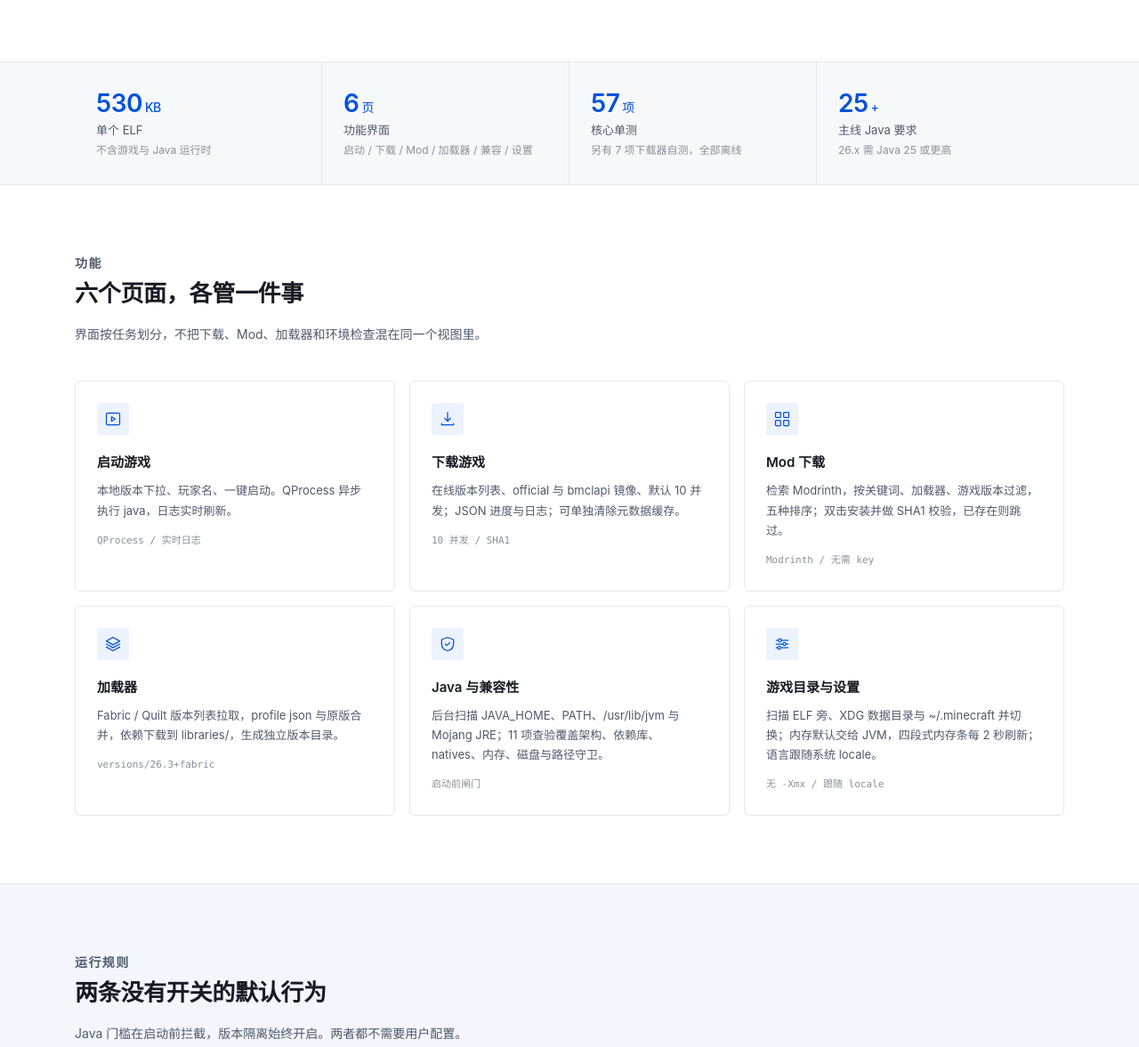
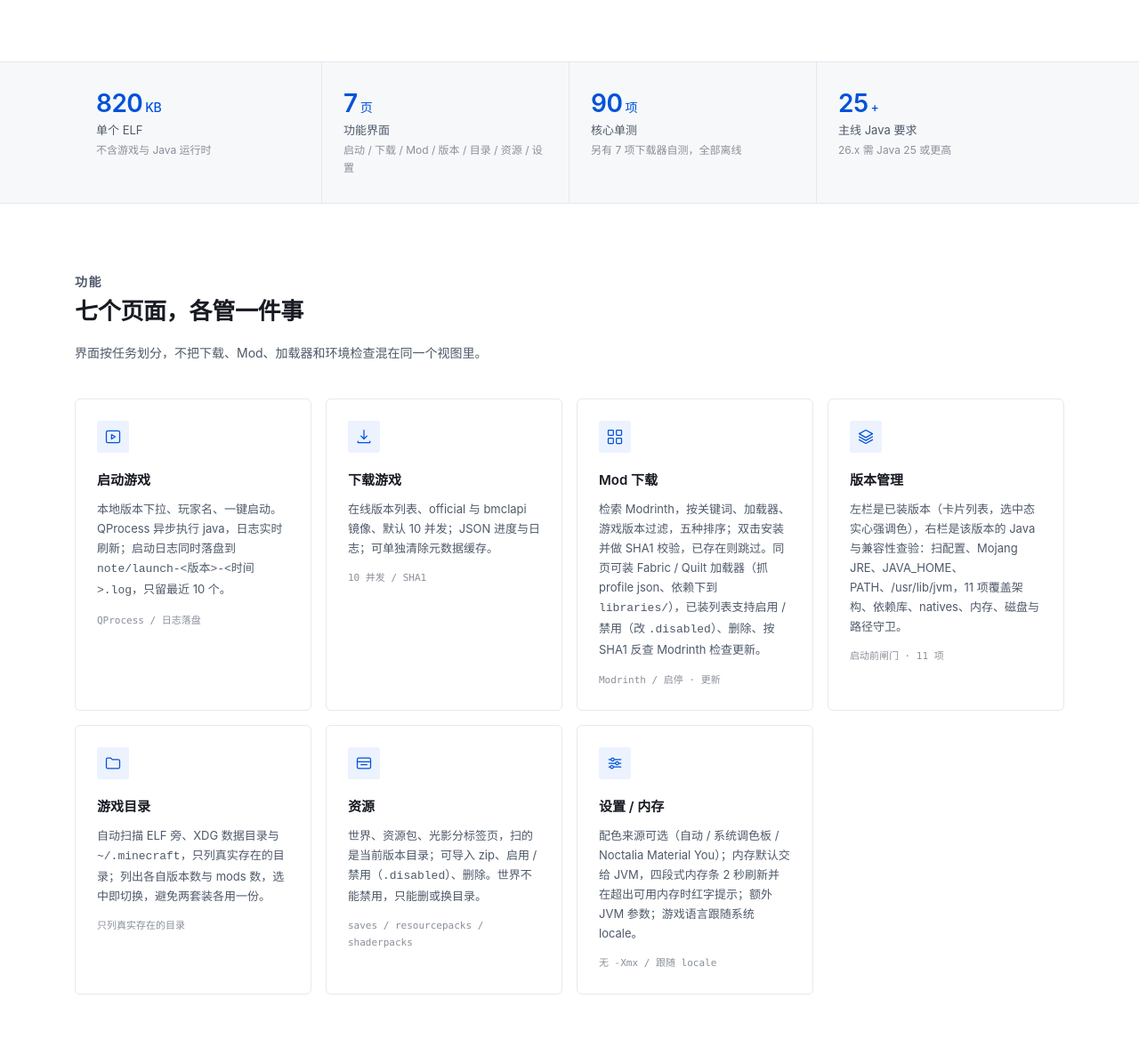
Before and after one commit to zzxwithbus19/one-263-linux, a plain HTML site: page index.html in a window 1280 px wide. Shown: the part 513-1690 px from the top of the page at 89% size. Drawn offline with Linux system fonts and the light colour scheme.

Commit message:
feat(web): 页面按 26.3-4 的功能补齐
数字全部过期：530 KB → 820 KB、6 页 → 7 页、57 项 → 90 项。
功能补三处：Mod 页的加载器安装与已装 Mod 启停/删除/检查更新、新增资源页
（世界/资源包/光影）、启动日志落盘。
另外：make 目标补 deb 与 compile-db；页脚和构建区指向 docs/arch-handoff.md
的死链换成 Issues 与 tools/gen_compile_db.py；下载卡片不再写死版本号，
统一指向 Releases。

```diff
--- a/index.html
+++ b/index.html
@@ -110,7 +110,7 @@ a:hover{color:var(--brand-hover)}
 .section-head h2{font-size:26px;font-weight:600;margin:0 0 12px;letter-spacing:-.3px}
 .section-head p{color:var(--text-2);margin:0;font-size:14px}
 
-.grid-3{display:grid;grid-template-columns:repeat(3,1fr);gap:16px}
+.grid-3{display:grid;grid-template-columns:repeat(auto-fit,minmax(238px,1fr));gap:16px}
 .card{
   border:1px solid var(--line);border-radius:var(--radius);background:var(--bg);
   padding:24px;transition:border-color .18s,transform .18s;
@@ -283,7 +283,7 @@ footer{padding:36px 0;background:var(--bg);font-size:12px;color:var(--text-3)}
       </div>
       <div class="panel">
         <div class="panel-head"><span>运行时布局</span><code>~/.local/share/mc263/</code></div>
-        <pre><b>mc263-qt</b>                  <i>唯一可执行文件 · 约 530 KB</i>
+        <pre><b>mc263-qt</b>                  <i>唯一可执行文件 · 约 820 KB</i>
 <b>minecraft/</b>               <i>游戏目录，首次运行自动建</i>
 └── versions/
     ├── <b>26.3/</b>              <i>mods  saves  logs ...</i>
@@ -298,9 +298,9 @@ footer{padding:36px 0;background:var(--bg);font-size:12px;color:var(--text-3)}
 
   <section class="facts">
     <div class="container facts-grid">
-      <div class="fact"><div class="fact-num">530<small>KB</small></div><div class="fact-label">单个 ELF</div><div class="fact-note">不含游戏与 Java 运行时</div></div>
-      <div class="fact"><div class="fact-num">6<small>页</small></div><div class="fact-label">功能界面</div><div class="fact-note">启动 / 下载 / Mod / 加载器 / 兼容 / 设置</div></div>
-      <div class="fact"><div class="fact-num">57<small>项</small></div><div class="fact-label">核心单测</div><div class="fact-note">另有 7 项下载器自测，全部离线</div></div>
+      <div class="fact"><div class="fact-num">820<small>KB</small></div><div class="fact-label">单个 ELF</div><div class="fact-note">不含游戏与 Java 运行时</div></div>
+      <div class="fact"><div class="fact-num">7<small>页</small></div><div class="fact-label">功能界面</div><div class="fact-note">启动 / 下载 / Mod / 版本 / 目录 / 资源 / 设置</div></div>
+      <div class="fact"><div class="fact-num">90<small>项</small></div><div class="fact-label">核心单测</div><div class="fact-note">另有 7 项下载器自测，全部离线</div></div>
       <div class="fact"><div class="fact-num">25<small>+</small></div><div class="fact-label">主线 Java 要求</div><div class="fact-note">26.x 需 Java 25 或更高</div></div>
     </div>
   </section>
@@ -309,15 +309,15 @@ footer{padding:36px 0;background:var(--bg);font-size:12px;color:var(--text-3)}
     <div class="container">
       <div class="section-head">
         <p class="eyebrow">功能</p>
-        <h2>六个页面，各管一件事</h2>
+        <h2>七个页面，各管一件事</h2>
         <p>界面按任务划分，不把下载、Mod、加载器和环境检查混在同一个视图里。</p>
       </div>
       <div class="grid-3">
         <article class="card">
           <div class="card-icon"><svg viewBox="0 0 24 24"><rect x="3" y="4" width="18" height="16" rx="2"/><path d="M10 9l5 3-5 3z"/></svg></div>
           <h3>启动游戏</h3>
-          <p>本地版本下拉、玩家名、一键启动。QProcess 异步执行 java，日志实时刷新。</p>
-          <span class="tagline">QProcess / 实时日志</span>
+          <p>本地版本下拉、玩家名、一键启动。QProcess 异步执行 java，日志实时刷新；启动日志同时落盘到 <code>note/launch-&lt;版本&gt;-&lt;时间&gt;.log</code>，只留最近 10 个。</p>
+          <span class="tagline">QProcess / 日志落盘</span>
         </article>
         <article class="card">
           <div class="card-icon"><svg viewBox="0 0 24 24"><path d="M12 3v12m0 0l-4-4m4 4l4-4M4 18v2h16v-2"/></svg></div>
@@ -328,25 +328,31 @@ footer{padding:36px 0;background:var(--bg);font-size:12px;color:var(--text-3)}
         <article class="card">
           <div class="card-icon"><svg viewBox="0 0 24 24"><rect x="3" y="3" width="7" height="7" rx="1"/><rect x="14" y="3" width="7" height="7" rx="1"/><rect x="3" y="14" width="7" height="7" rx="1"/><rect x="14" y="14" width="7" height="7" rx="1"/></svg></div>
           <h3>Mod 下载</h3>
-          <p>检索 Modrinth，按关键词、加载器、游戏版本过滤，五种排序；双击安装并做 SHA1 校验，已存在则跳过。</p>
-          <span class="tagline">Modrinth / 无需 key</span>
+          <p>检索 Modrinth，按关键词、加载器、游戏版本过滤，五种排序；双击安装并做 SHA1 校验，已存在则跳过。同页可装 Fabric / Quilt 加载器（抓 profile json、依赖下到 <code>libraries/</code>），已装列表支持启用 / 禁用（改 <code>.disabled</code>）、删除、按 SHA1 反查 Modrinth 检查更新。</p>
+          <span class="tagline">Modrinth / 启停 · 更新</span>
         </article>
         <article class="card">
           <div class="card-icon"><svg viewBox="0 0 24 24"><path d="M12 3l9 5-9 5-9-5 9-5zM3 12l9 5 9-5M3 16l9 5 9-5"/></svg></div>
-          <h3>加载器</h3>
-          <p>Fabric / Quilt 版本列表拉取，profile json 与原版合并，依赖下载到 libraries/，生成独立版本目录。</p>
-          <span class="tagline">versions/26.3+fabric</span>
+          <h3>版本管理</h3>
+          <p>左栏是已装版本（卡片列表，选中态实心强调色），右栏是该版本的 Java 与兼容性查验：扫配置、Mojang JRE、JAVA_HOME、PATH、/usr/lib/jvm，11 项覆盖架构、依赖库、natives、内存、磁盘与路径守卫。</p>
+          <span class="tagline">启动前闸门 · 11 项</span>
         </article>
         <article class="card">
-          <div class="card-icon"><svg viewBox="0 0 24 24"><path d="M12 3l8 3v6c0 5-3.5 8-8 9-4.5-1-8-4-8-9V6l8-3z"/><path d="M9 12l2 2 4-4"/></svg></div>
-          <h3>Java 与兼容性</h3>
-          <p>后台扫描 JAVA_HOME、PATH、/usr/lib/jvm 与 Mojang JRE；11 项查验覆盖架构、依赖库、natives、内存、磁盘与路径守卫。</p>
-          <span class="tagline">启动前闸门</span>
+          <div class="card-icon"><svg viewBox="0 0 24 24"><path d="M3 7a2 2 0 012-2h4l2 2h8a2 2 0 012 2v8a2 2 0 01-2 2H5a2 2 0 01-2-2z"/></svg></div>
+          <h3>游戏目录</h3>
+          <p>自动扫描 ELF 旁、XDG 数据目录与 <code>~/.minecraft</code>，只列真实存在的目录；列出各自版本数与 mods 数，选中即切换，避免两套装各用一份。</p>
+          <span class="tagline">只列真实存在的目录</span>
+        </article>
+        <article class="card">
+          <div class="card-icon"><svg viewBox="0 0 24 24"><rect x="3" y="5" width="18" height="14" rx="2"/><path d="M3 10h18M8 14h8"/></svg></div>
+          <h3>资源</h3>
+          <p>世界、资源包、光影分标签页，扫的是当前版本目录；可导入 zip、启用 / 禁用（<code>.disabled</code>）、删除。世界不能禁用，只能删或换目录。</p>
+          <span class="tagline">saves / resourcepacks / shaderpacks</span>
         </article>
         <article class="card">
           <div class="card-icon"><svg viewBox="0 0 24 24"><path d="M4 7h16M4 12h16M4 17h16"/><circle cx="9" cy="7" r="2" fill="#fff"/><circle cx="15" cy="12" r="2" fill="#fff"/><circle cx="8" cy="17" r="2" fill="#fff"/></svg></div>
-          <h3>游戏目录与设置</h3>
-          <p>扫描 ELF 旁、XDG 数据目录与 ~/.minecraft 并切换；内存默认交给 JVM，四段式内存条每 2 秒刷新；语言跟随系统 locale。</p>
+          <h3>设置 / 内存</h3>
+          <p>配色来源可选（自动 / 系统调色板 / Noctalia Material You）；内存默认交给 JVM，四段式内存条 2 秒刷新并在超出可用内存时红字提示；额外 JVM 参数；游戏语言跟随系统 locale。</p>
           <span class="tagline">无 -Xmx / 跟随 locale</span>
         </article>
       </div>
@@ -411,7 +417,7 @@ footer{padding:36px 0;background:var(--bg);font-size:12px;color:var(--text-3)}
             <pre>curl -fsSL https://raw.githubusercontent.com/zzxwithbus19/one-263-linux/main/install.sh | sh -s -- --pacman
 
 <span class="c"># 指定 tag（含 pre-release）</span>
-sh install.sh --tag up3-1
+sh install.sh --tag up3-2
 
 <span class="c"># 卸载</span>
 sh install.sh --uninstall</pre>
@@ -467,10 +473,11 @@ sudo pacman -S --needed qt6-base qt6-wayland python curl</pre>
       </div>
 
       <div class="assets">
-        <a class="asset" href="https://github.com/zzxwithbus19/one-263-linux/releases/download/up3-1/mc263-26.3-1-x86_64.pkg.tar.zst"><span>Arch 包<code>mc263-26.3-1-x86_64.pkg.tar.zst</code></span><svg viewBox="0 0 24 24"><path d="M12 3v12m0 0l-4-4m4 4l4-4M4 18v2h16v-2"/></svg></a>
-        <a class="asset" href="https://github.com/zzxwithbus19/one-263-linux/releases/download/up3/mc263-26.3-1.fc45.x86_64.rpm"><span>Fedora 45 rpm<code>mc263-26.3-1.fc45.x86_64.rpm</code></span><svg viewBox="0 0 24 24"><path d="M12 3v12m0 0l-4-4m4 4l4-4M4 18v2h16v-2"/></svg></a>
-        <a class="asset" href="https://github.com/zzxwithbus19/one-263-linux/releases/download/up3-1/mc263-qt-26.3-x86_64"><span>独立 ELF<code>mc263-qt-26.3-x86_64</code></span><svg viewBox="0 0 24 24"><path d="M12 3v12m0 0l-4-4m4 4l4-4M4 18v2h16v-2"/></svg></a>
+        <a class="asset" href="https://github.com/zzxwithbus19/one-263-linux/releases"><span>Arch 包<code>mc263-26.3-&lt;rel&gt;-x86_64.pkg.tar.zst</code></span><svg viewBox="0 0 24 24"><path d="M12 3v12m0 0l-4-4m4 4l4-4M4 18v2h16v-2"/></svg></a>
+        <a class="asset" href="https://github.com/zzxwithbus19/one-263-linux/releases"><span>Fedora 45 rpm<code>mc263-26.3-&lt;rel&gt;.fc45.x86_64.rpm</code></span><svg viewBox="0 0 24 24"><path d="M12 3v12m0 0l-4-4m4 4l4-4M4 18v2h16v-2"/></svg></a>
+        <a class="asset" href="https://github.com/zzxwithbus19/one-263-linux/releases"><span>独立 ELF<code>mc263-qt-26.3-x86_64</code></span><svg viewBox="0 0 24 24"><path d="M12 3v12m0 0l-4-4m4 4l4-4M4 18v2h16v-2"/></svg></a>
       </div>
+      <p class="block-note">安装脚本会按发行版自动挑资产；文件名里的版本号以 Releases 页面为准。</p>
     </div>
   </section>
 
@@ -487,9 +494,11 @@ sudo pacman -S --needed qt6-base qt6-wayland python curl</pre>
             <thead><tr><th>目标</th><th>作用</th></tr></thead>
             <tbody>
               <tr><td><code>make</code></td><td>编译 <code>build/mc263-qt</code></td></tr>
-              <tr><td><code>make check</code></td><td>57 项核心单测 + 7 项下载器自测，全部离线</td></tr>
+              <tr><td><code>make check</code></td><td>90 项核心单测 + 7 项下载器自测，全部离线</td></tr>
               <tr><td><code>make arch</code></td><td>源码包 → PKGBUILD → makepkg → 校验 → 冒烟</td></tr>
               <tr><td><code>make rpm</code></td><td>调用 <code>packaging/build-rpm.sh</code></td></tr>
+              <tr><td><code>make deb</code></td><td>调用 <code>packaging/build-deb.sh</code>，产出 <code>dist/deb/*.deb</code></td></tr>
+              <tr><td><code>make compile-db</code></td><td>生成 <code>compile_commands.json</code>（clangd / IDE 用）</td></tr>
               <tr><td><code>make info</code></td><td>显示编译器与 Qt6 状态</td></tr>
               <tr><td><code>make clean</code></td><td>删除 <code>build/</code> 与 <code>dist/</code></td></tr>
             </tbody>
@@ -499,11 +508,11 @@ sudo pacman -S --needed qt6-base qt6-wayland python curl</pre>
           <h3>测试与产物</h3>
           <p>核心逻辑不依赖 Qt，可单独编译运行。</p>
           <ul class="path-list">
-            <li><span>tests/core_test.cpp</span><span>57 项</span></li>
+            <li><span>tests/core_test.cpp</span><span>90 项</span></li>
             <li><span>tests/downloader_test.sh</span><span>7 项</span></li>
             <li><span>tests/mock_cdn.py</span><span>离线 Mojang 端点</span></li>
             <li><span>tests/probe_endpoints.py</span><span>真实端点诊断</span></li>
-            <li><span>docs/arch-handoff.md</span><span>打包交接与验收</span></li>
+            <li><span>tools/gen_compile_db.py</span><span>make compile-db</span></li>
           </ul>
           <p class="block-note">构建依赖需自行安装，脚本不联网拉取、不代装。产物写入 <code>dist/</code>，已由 .gitignore 排除。</p>
         </div>
@@ -572,7 +581,7 @@ sudo pacman -S --needed qt6-base qt6-wayland python curl</pre>
     <div class="footer-links">
       <a href="https://github.com/zzxwithbus19/one-263-linux">仓库</a>
       <a href="https://github.com/zzxwithbus19/one-263-linux/releases">Releases</a>
-      <a href="https://github.com/zzxwithbus19/one-263-linux/blob/main/docs/arch-handoff.md">打包交接文档</a>
+      <a href="https://github.com/zzxwithbus19/one-263-linux/issues">问题反馈</a>
       <a href="https://github.com/zzxwithbus19/one-263-linux/blob/main/LICENSE">LICENSE</a>
     </div>
   </div>
```
